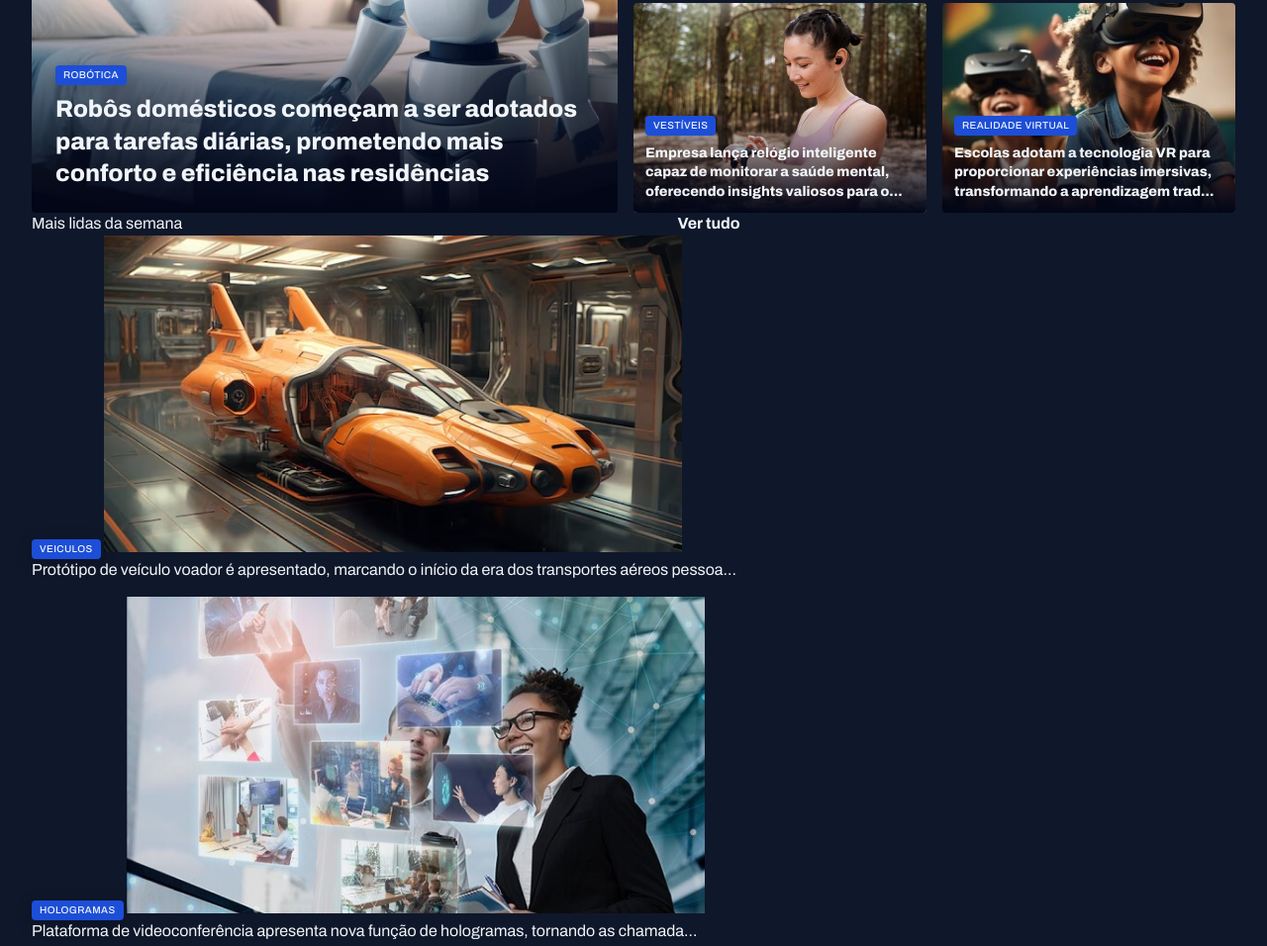
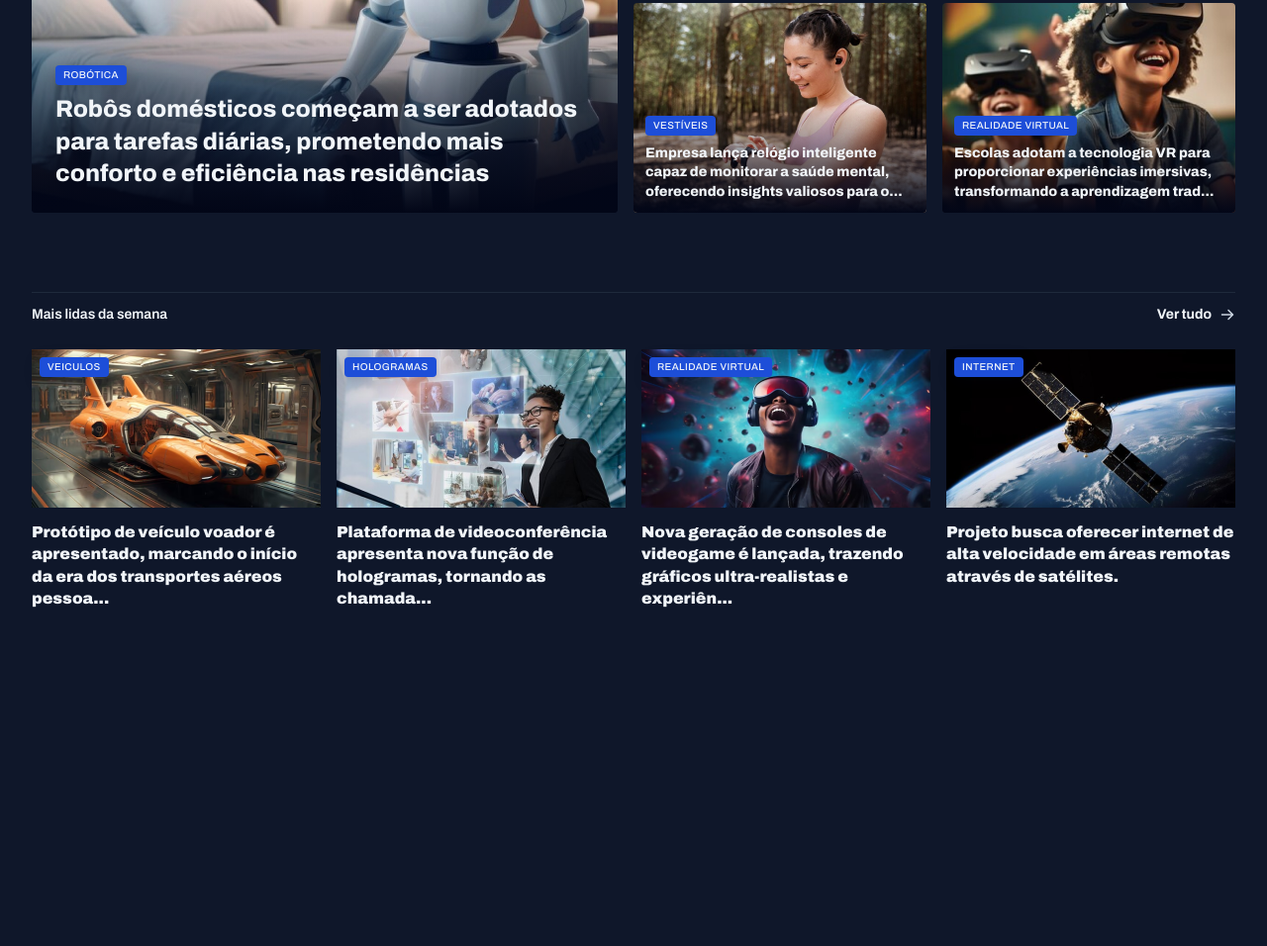
Before and after one commit to leonnardogodoy/projeto-portal-de-noticias, a plain HTML site: page projeto-portal-noticias/index.html in a window 1280 px wide. Shown: the part 389-1345 px from the top of the page at 99% size. After the commit the page ends 1006 px from the top, so only its background shows below. Drawn offline with Linux system fonts and the light colour scheme; a web font is replaced by a local one.

Commit message:
Aplicando estilos na seção mais lidas da semana

```diff
--- a/projeto-portal-noticias/styles/global.css
+++ b/projeto-portal-noticias/styles/global.css
@@ -56,6 +56,7 @@ img{
 
 main {
     margin-top: 40px;
+    gap: 80px;
 }
 
 .content-tag{
--- a/projeto-portal-noticias/styles/sections.css
+++ b/projeto-portal-noticias/styles/sections.css
@@ -1,3 +1,26 @@
+section header{
+    border-top: 1px solid var(--stroke-color);
+    padding-block: 12px 24px;
+    font: var(--text-span);
+
+    a{
+        justify-self: end;
+        align-items: center;
+        gap: 8px;
+
+        span{
+            background-image: url(../assets/icons/ArrowRight.svg);
+            width: 16px;
+            height: 16px;
+
+        }
+
+        &:hover span{
+            background-image: url(../assets/icons/ArrowRight-hover.svg);
+        }
+    }
+}
+
 #featured{
     img{
         height: 100%;
@@ -35,3 +58,29 @@
         }
     }
 }
+
+#weekly{
+
+    &>div{
+        grid-template-columns:repeat(4, 292px) ;
+    }
+
+    img{
+        height: 160px;
+    }
+
+    figure{
+        position: relative;
+
+        .content-tag{
+            position: absolute;
+            top: 8px;
+            left: 8px;
+        }
+
+        p{
+            margin-top: 8px;
+            font-weight: 900;
+        }
+    }
+}
```
